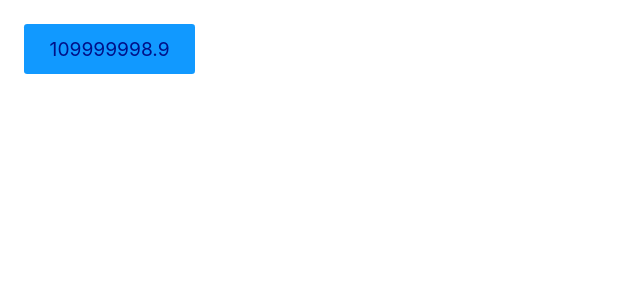
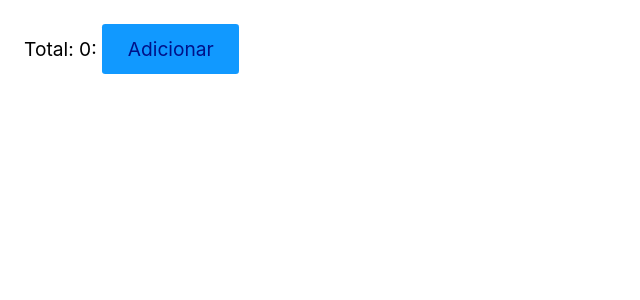
Before and after one commit to LeonardoLobas/React-Origamid, a React (Vite) app: page / in a window 1280 px wide. Shown: the top 300 px of the page, without its empty margins (0-640 px from the left). Built offline with nearby package versions, Linux system fonts and the light colour scheme.

Commit message:
Use context começo.

```diff
--- /dev/null
+++ b/src/Use_Context/Global_Context.jsx
@@ -0,0 +1,12 @@
+import React from "react";
+
+export const Global_Context = React.createContext();
+
+export const GlobalStorage = ({ children }) => {
+    const [carrinho, setCarrinho] = React.useState(0);
+    return (
+        <Global_Context.Provider value={{ carrinho, setCarrinho }}>
+            {children}
+        </Global_Context.Provider>
+    );
+};
--- /dev/null
+++ b/src/Use_Context/Itens.jsx
@@ -0,0 +1,18 @@
+import React from "react";
+import { Global_Context } from "./Global_Context";
+
+const Itens = () => {
+    const global = React.useContext(Global_Context);
+
+    function handleClick() {
+        global.setCarrinho((carrinho) => carrinho + 1);
+    }
+    return (
+        <p>
+            Total: {global.carrinho}:{" "}
+            <button onClick={handleClick}>Adicionar</button>
+        </p>
+    );
+};
+
+export default Itens;
--- /dev/null
+++ b/src/Use_Context/use_Context.jsx
@@ -0,0 +1,13 @@
+import React from "react";
+import { GlobalStorage } from "./Global_Context";
+import Itens from "./Itens";
+
+const Use_Context = () => {
+    return (
+        <GlobalStorage>
+            <Itens />
+        </GlobalStorage>
+    );
+};
+
+export default Use_Context;
--- a/src/main.jsx
+++ b/src/main.jsx
@@ -6,10 +6,12 @@ import UseState_Exe from "./Use_state/UseState_Exe.jsx";
 import Use_Effect from "./Use_Effect/Use_Effect.jsx";
 import Use_Ref from "./Use_Ref/Use_Ref.jsx";
 import Use_Memo from "./Use_memo/use_callback/use_memo.jsx";
+import Use_Context from "./Use_Context/use_Context.jsx";
 
 // ReactDOM.createRoot(document.getElementById("root")).render(<App />);
 // ReactDOM.createRoot(document.getElementById("root")).render(<Hooks />);
 // ReactDOM.createRoot(document.getElementById("root")).render(<UseState_Exe />);
 // ReactDOM.createRoot(document.getElementById("root")).render(<Use_Effect />);
 // ReactDOM.createRoot(document.getElementById("root")).render(<Use_Ref />);
-ReactDOM.createRoot(document.getElementById("root")).render(<Use_Memo />);
+// ReactDOM.createRoot(document.getElementById("root")).render(<Use_Memo />);
+ReactDOM.createRoot(document.getElementById("root")).render(<Use_Context />);
```
